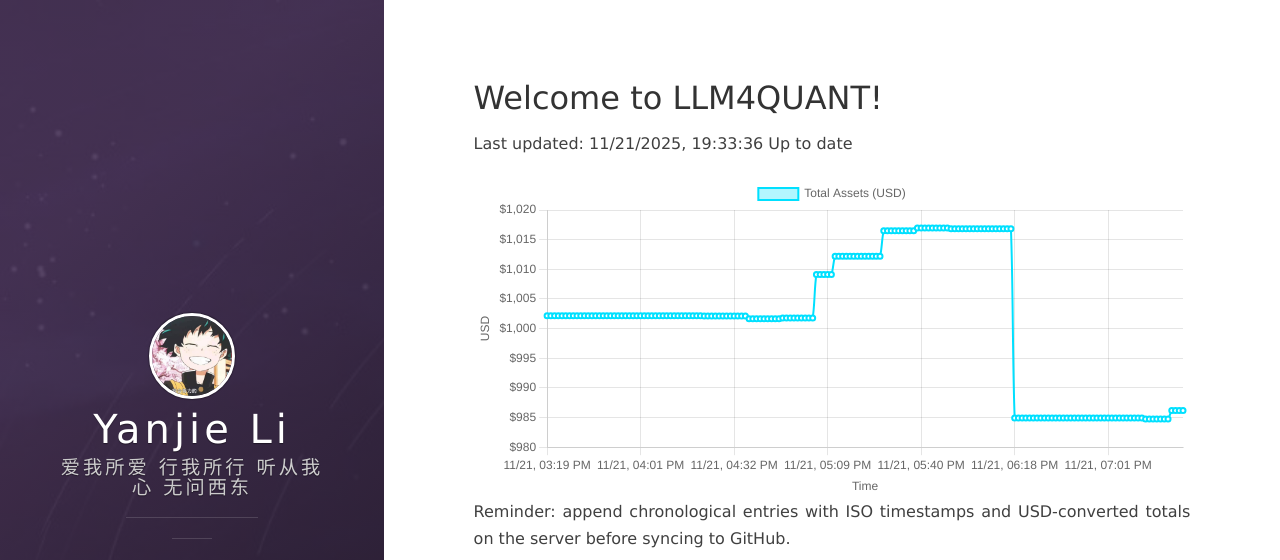
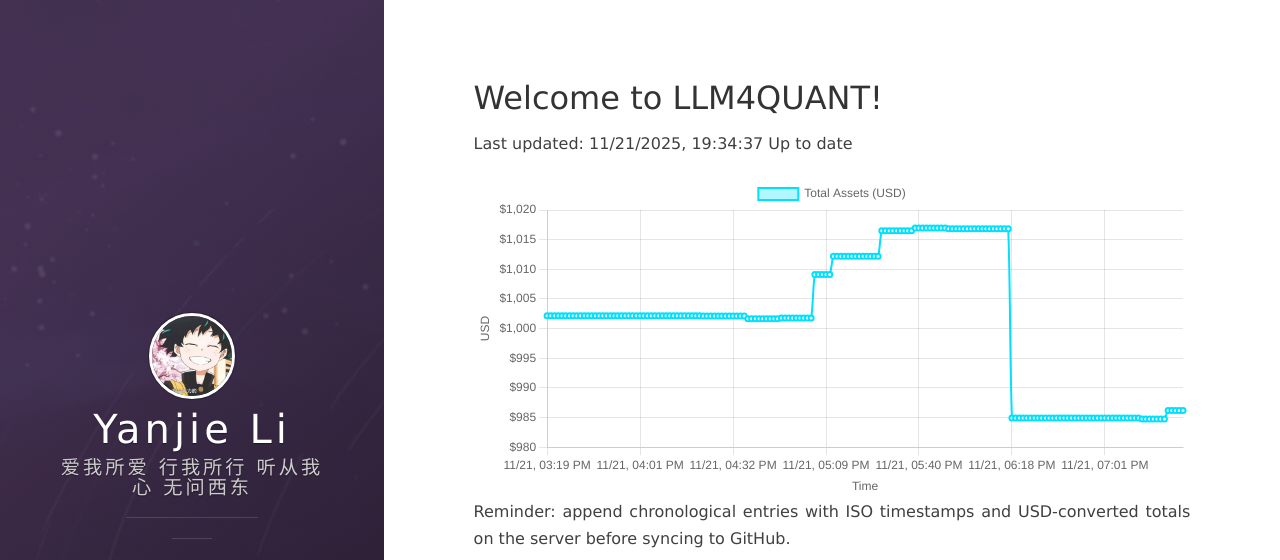
Before and after one commit to leeyegy/leeyegy.github.io, a Jekyll site: the page built from live-trading.html, in a window 1280 px wide and 1081 px high. Shown: the top 560 px of the window. Built offline with Jekyll 4.4.1, drawn with Linux system fonts in a browser that asks for light colours; nearby versions of some CDN libraries.

Commit message:
AccountMonitor: update balance history 2025-11-22T03:34:37+08:00

```diff
--- a/assets/data/binance/balance-history.json
+++ b/assets/data/binance/balance-history.json
@@ -1,5 +1,5 @@
 {
-  "generatedAt": "2025-11-22T03:33:36+08:00",
+  "generatedAt": "2025-11-22T03:34:37+08:00",
   "asset": "total_usd_value",
   "history": [
     {
@@ -685,6 +685,10 @@
     {
       "timestamp": "2025-11-22T03:33:36+08:00",
       "totalUsd": 986.17042413
+    },
+    {
+      "timestamp": "2025-11-22T03:34:37+08:00",
+      "totalUsd": 986.17042413
     }
   ]
 }
```
